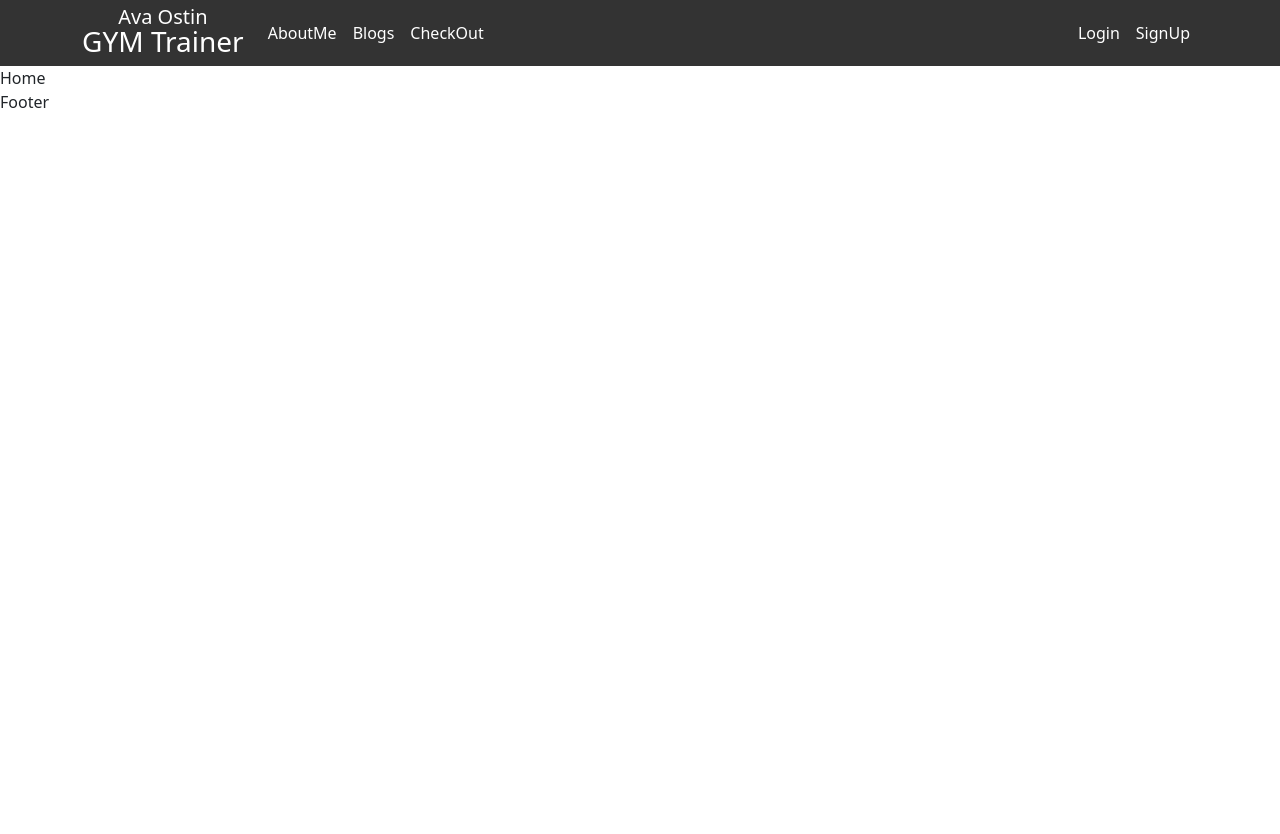
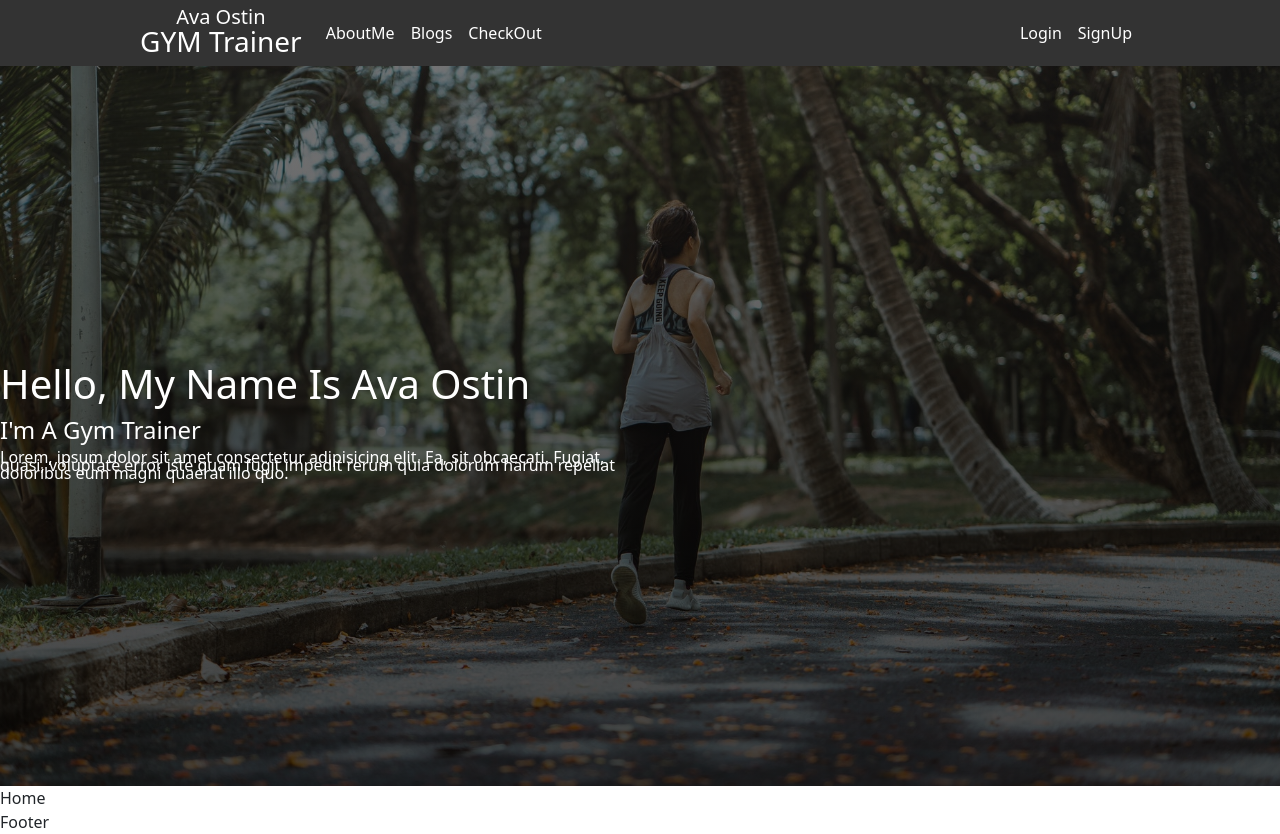
Before and after one commit to Md-Ataur-Rahman/GYM-Trainer-Ava-Ostin, a React (Create React App) app: page / in a window 1280 px wide. Before the commit the page ends 800 px from the top, so only its background shows below. Built offline with nearby package versions, Linux system fonts and the light colour scheme.

Commit message:
banner updated

```diff
--- a/src/Components/Banner/Banner.css
+++ b/src/Components/Banner/Banner.css
@@ -0,0 +1,34 @@
+.banner-section {
+    width: 100%;
+    height: 90vh;
+    position: relative;
+    background-image: linear-gradient(to bottom, rgba(24, 24, 25, 0.6), rgba(0, 0, 0, 0.73)),
+    url("../../../public/images/banner.jpg");
+    background-size: cover;
+    background-repeat: no-repeat;
+    background-position: center;
+    color: white;
+    padding: 20px;
+}
+.container {
+    width: 80%;
+    margin: 0 auto;
+}
+.inner-banner-section {
+    width: 100%;
+    height: 100%;
+    display: flex;
+    flex-direction: column;
+    justify-content: center;
+}
+.inner-banner-section div {
+    width: 50%;
+    position: absolute;
+    top: 50%;
+    left: 0%;
+    transform: translate(0%, -50%);
+    -webkit-transform: translate(0%, -50%);
+    -moz-transform: translate(0%, -50%);
+    -ms-transform: translate(0%, -50%);
+    -o-transform: translate(0%, -50%);
+}
--- a/src/Components/Banner/Banner.js
+++ b/src/Components/Banner/Banner.js
@@ -0,0 +1,26 @@
+import React from "react";
+import { Container } from "react-bootstrap";
+import "./Banner.css";
+
+const Banner = () => {
+  return (
+    <div className="banner-section">
+      <div className=".container">
+        <div className="inner-banner-section">
+          <div>
+            <h1>Hello, My Name Is Ava Ostin</h1>
+            <h4>I'm A Gym Trainer</h4>
+            <p>
+              Lorem, ipsum dolor sit amet consectetur adipisicing elit. Ea, sit
+              obcaecati. Fugiat, quasi, voluptate error iste quam fugit impedit
+              rerum quia dolorum harum repellat doloribus eum magni quaerat illo
+              quo.
+            </p>
+          </div>
+        </div>
+      </div>
+    </div>
+  );
+};
+
+export default Banner;
--- a/src/Components/Home/Home.js
+++ b/src/Components/Home/Home.js
@@ -1,7 +1,13 @@
 import React from "react";
+import Banner from "../Banner/Banner";
 
 const Home = () => {
-  return <div>Home</div>;
+  return (
+    <>
+      <Banner />
+      Home
+    </>
+  );
 };
 
 export default Home;
```
Also changed, not shown: public/images/banner.jpg.
